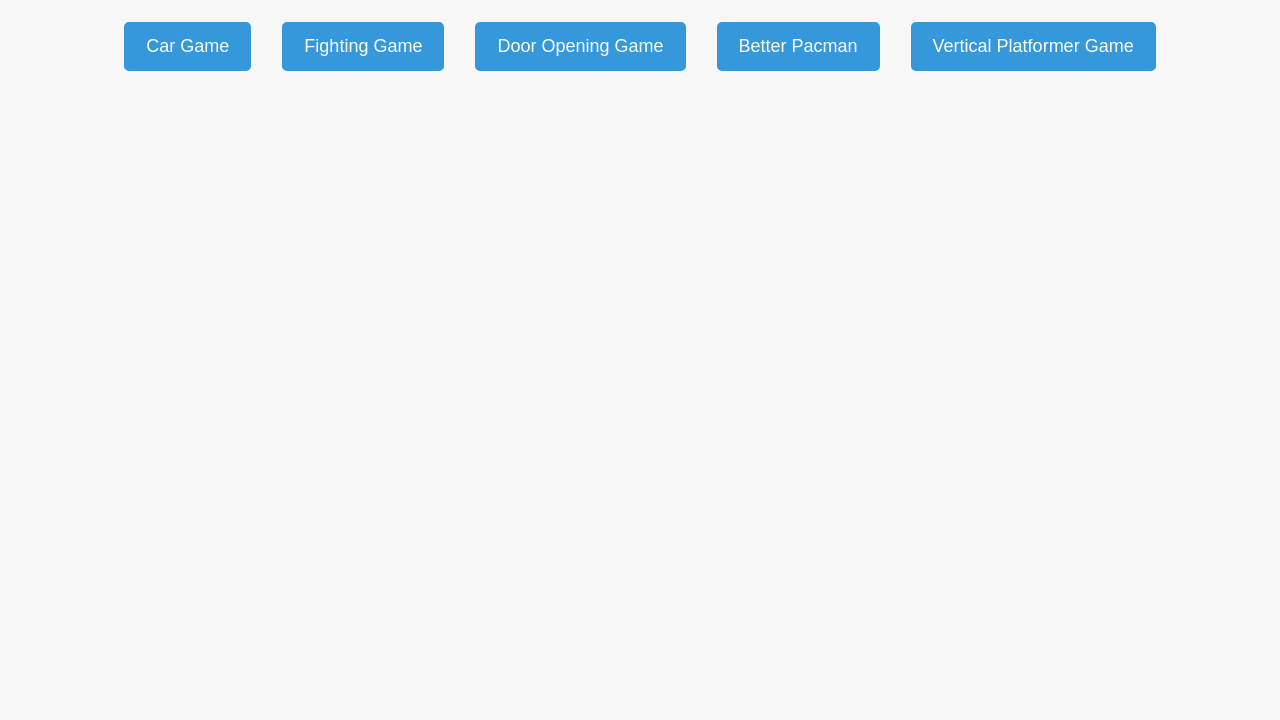
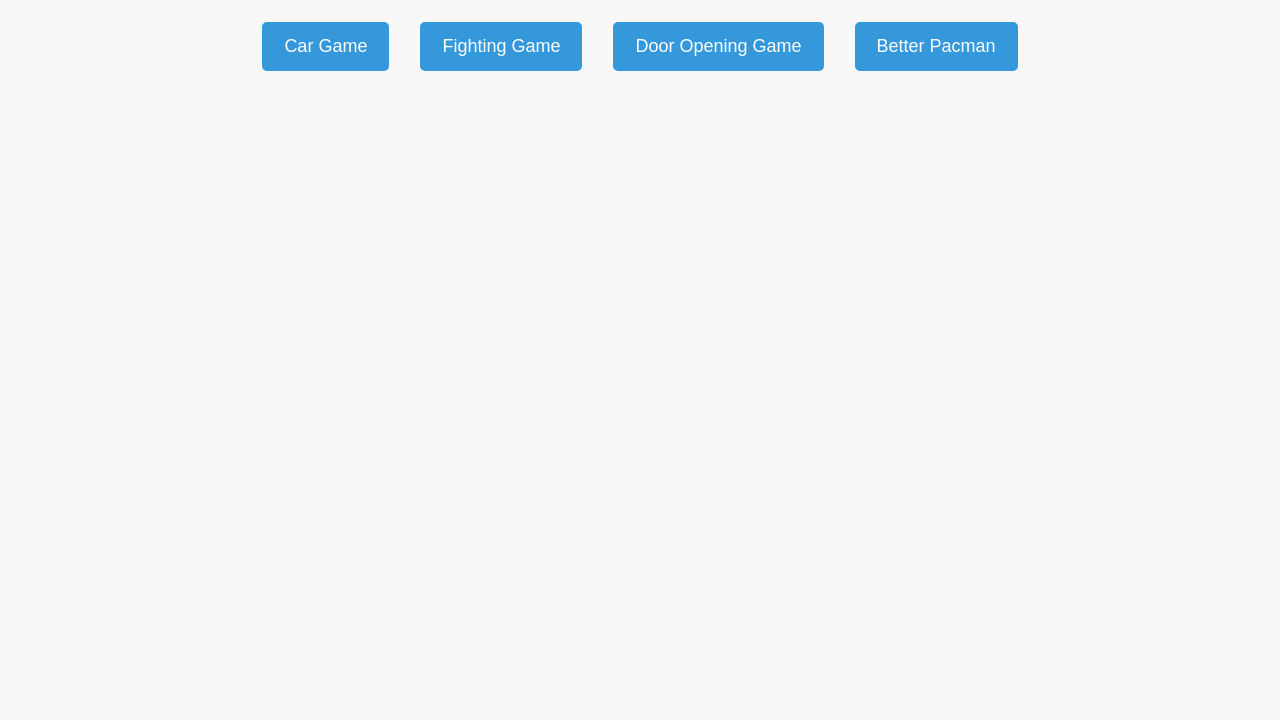
Before and after one commit to anik333999/games-to-play, a plain HTML site: page index.html in a window 1280 px wide. Shown: the part 80-800 px from the top of the page. Drawn offline with Linux system fonts and the light colour scheme.

Commit message:
Update index.html

```diff
--- a/index.html
+++ b/index.html
@@ -58,10 +58,6 @@
         <a href="./pacman-main/pacman-main/index.html">
             <button>Better Pacman</button>
         </a>
-
-        <a href="./vertical-platformer-main/vertical-platformer-main/index.html">
-            <button>Vertical Platformer Game</button>
-        </a>
     </div>
 </body>
 </html>
```
